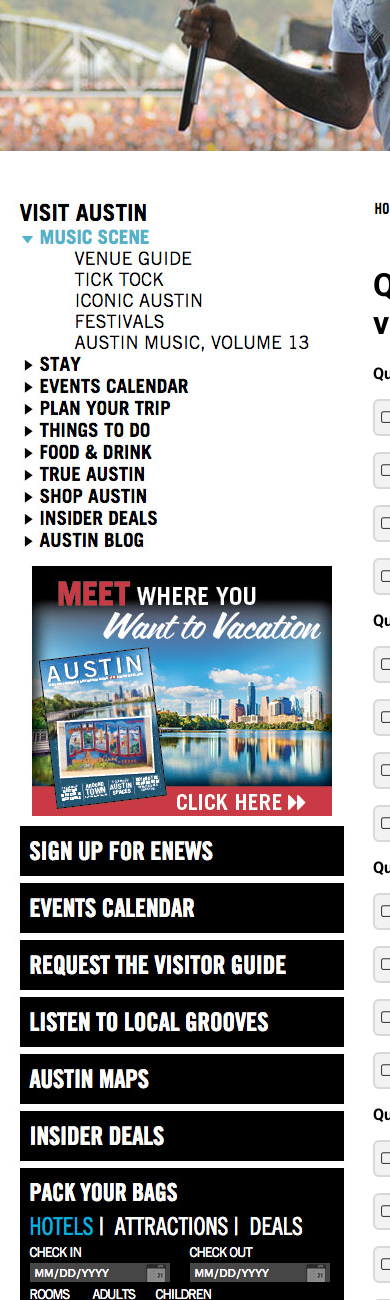
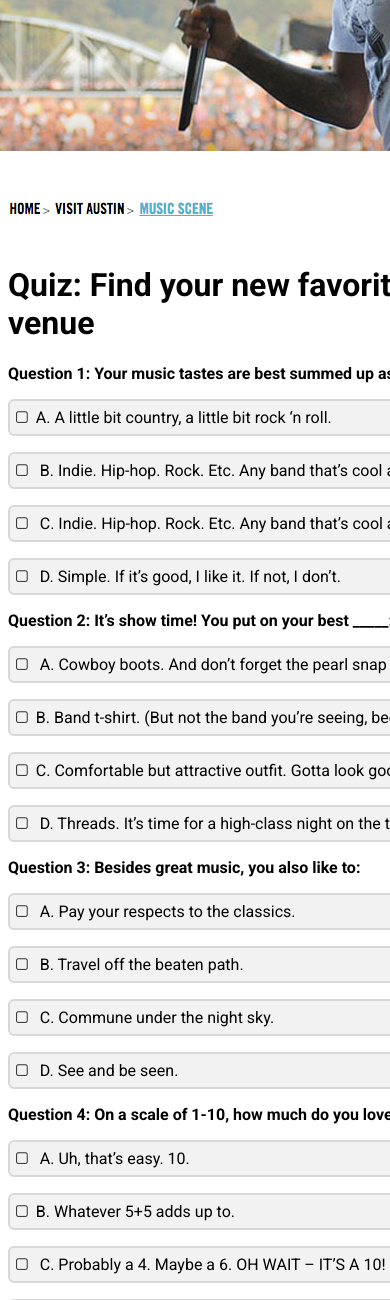
Before and after one commit to davidrhoden/acvb, a PHP site: page /music.php in a window 390 px wide; the page is wider, and only the part inside the window is pictured. Shown: the part 273-1573 px from the top of that part. Run offline with PHP 8.4, Linux system fonts and the light colour scheme; some libraries are stand-ins or nearby versions.

Commit message:
mobile styles

```diff
--- a/css/style.css
+++ b/css/style.css
@@ -77,7 +77,6 @@ body.music {
 	height: 1700px;
 	margin-right: 15px;
 	width: 350px;
-	/*outline: 2px dashed red;*/
 }
 
 .sidebar.music {
@@ -87,5 +86,13 @@ body.music {
 .quiz {
 	float: left;
 	width: 650px;
-/*	outline: 2px dashed green;
-*/}
+}
+
+@media only screen and (max-width: 767px) {
+    body body.music {
+	background: url(../img/mobilesidebar.jpg) center top no-repeat;
+}
+.sidebar, .sidebar.music {
+	display: none;
+}
+}
```
Also changed, not shown: img/mobilesidebar.jpg (added).
